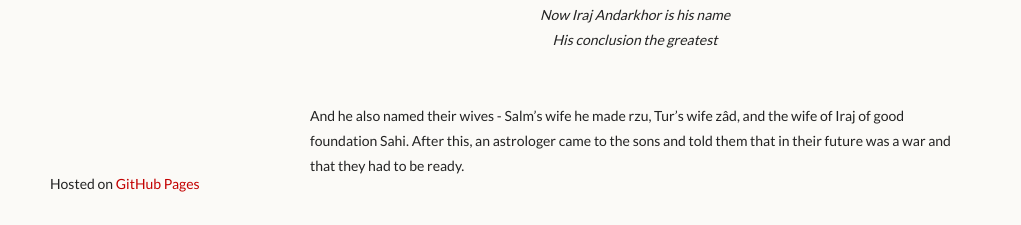
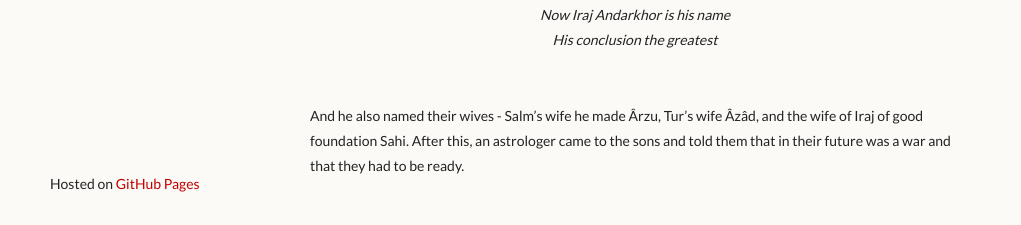
Before and after one commit to joe-singh/joe-singh.github.io, a Jekyll site: the page built from shahnameh/panjom.md, in a window 1280 px wide and 900 px high, scrolled down 3128 px. Shown: the part 672-897 px from the top of the window, without its empty margins (0-1021 px from the left). Built offline with Jekyll 4.4.1, drawn with Linux system fonts in a browser that asks for light colours; our own code applies the rules of GitHub Pages for plain Markdown files.

Commit message:
Fix html errorS

```diff
--- a/shahnameh/panjom.md
+++ b/shahnameh/panjom.md
@@ -115,5 +115,5 @@ His conclusion the greatest
 </center>
 <br>
 <br>
-And he also named their wives - Salm’s wife he made  rzu, Tur’s wife  zâd, and the wife of Iraj of good foundation Sahi. After this, an astrologer came to the sons and told them that in their future was a war and that they had to be ready.
+And he also named their wives - Salm’s wife he made  Ârzu, Tur’s wife  Âzâd, and the wife of Iraj of good foundation Sahi. After this, an astrologer came to the sons and told them that in their future was a war and that they had to be ready.
 </div>
```
